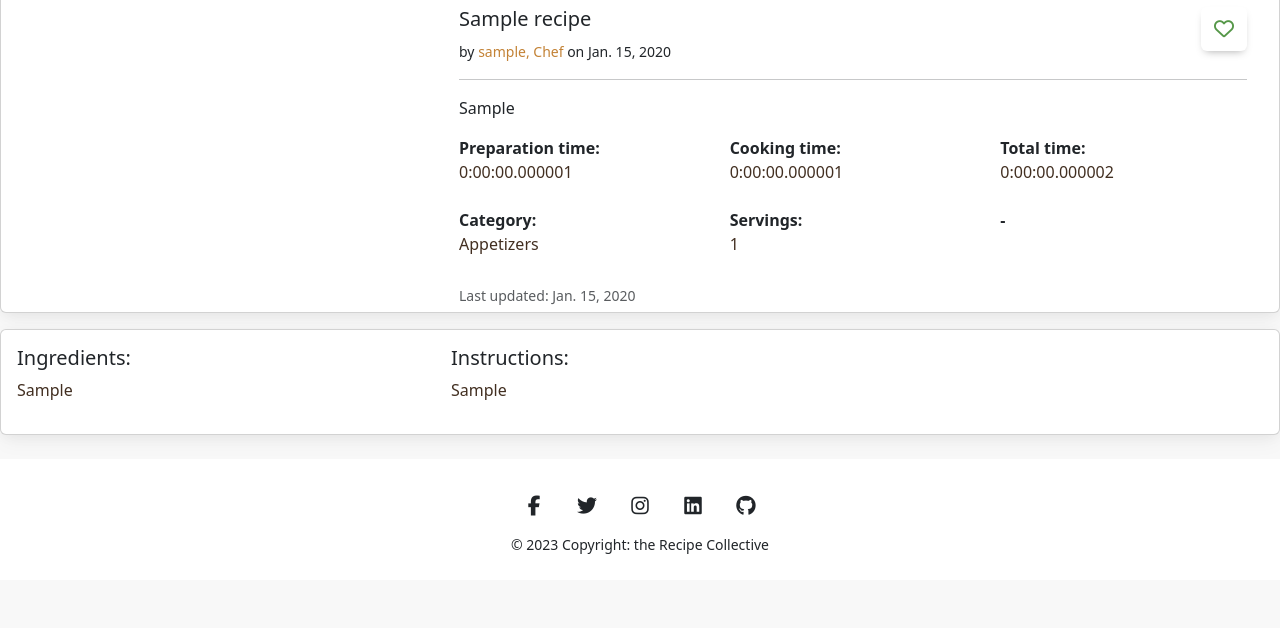
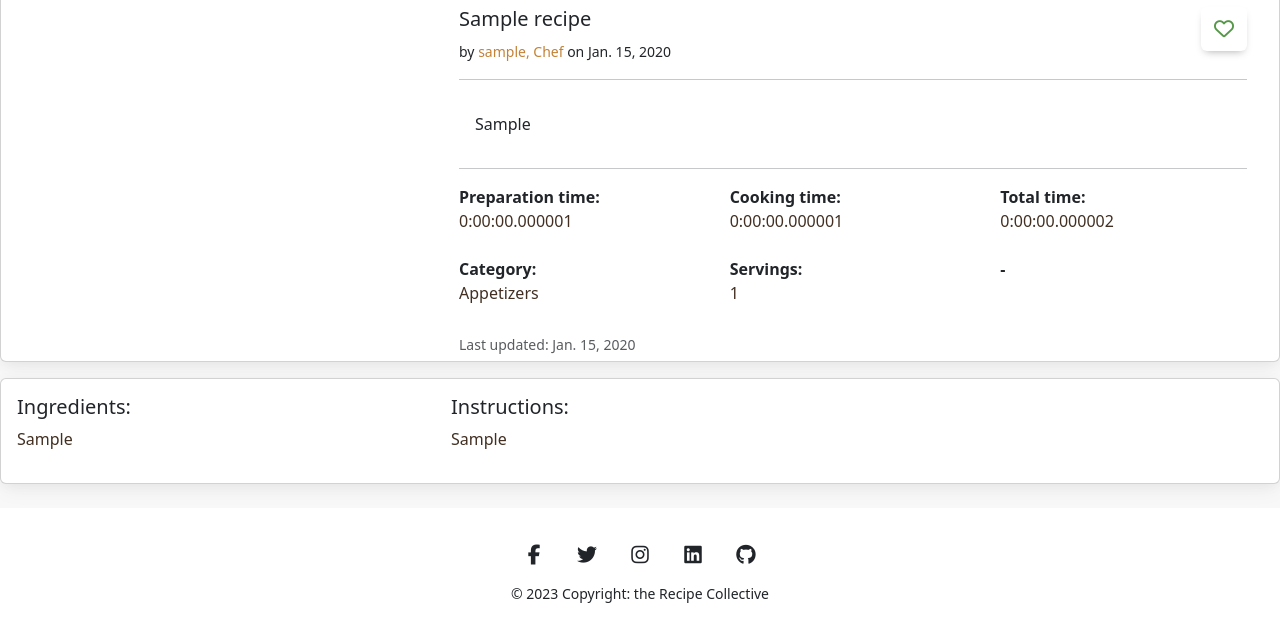
Before and after one commit to SandraBergstrom/theRecipeCollective, a Django app: page /recipe/1/ in a window 1280 px wide. Shown: the part 102-730 px from the top of the page. Run offline with Django 3.2, Linux system fonts and the light colour scheme; tables that the repository leaves empty hold one stand-in row (values such as "Sample post"); some libraries are stand-ins or nearby versions.

Commit message:
Add padding to excerpt

```diff
--- a/cookbook/templates/cookbook/recipe_detail.html
+++ b/cookbook/templates/cookbook/recipe_detail.html
@@ -41,7 +41,7 @@
                     </div>
                     <hr>
                     <div>
-                        <div class="pb-3">{{ recipe.excerp }}</div>
+                        <div class="p-3">{{ recipe.excerp }}</div><hr>
                         <div class="row">
                             <div class="col-md-4">
                                 <div class="mb-4">
```
